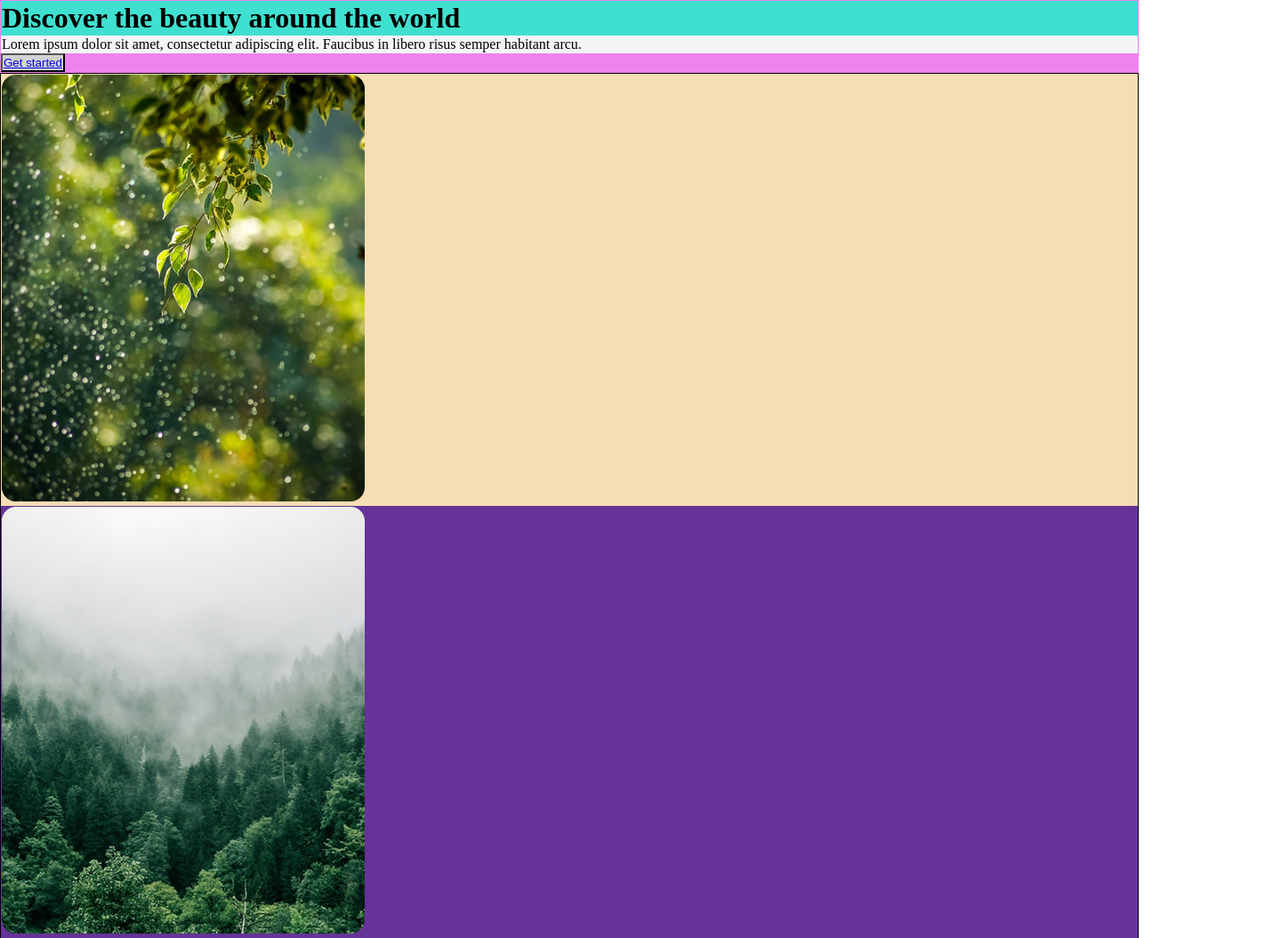
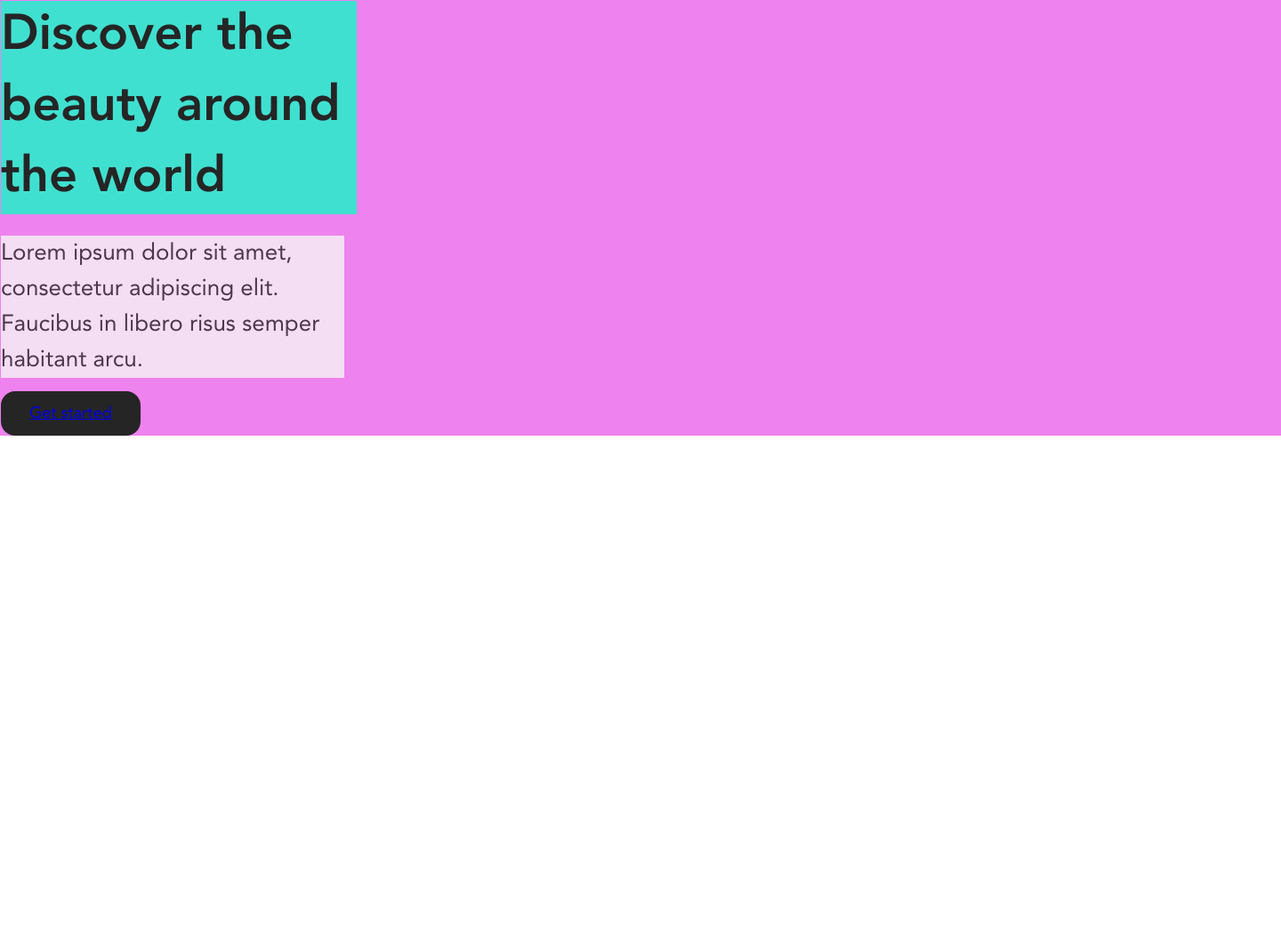
Before and after one commit to DarienEstebanVesgaCarvajal/landing-page-designs, a plain HTML site: page index.html in a window 1280 px wide. Shown: the top 1055 px of the page at 89% size, 1440 px wide, since content can reach past the window. After the commit the page ends 800 px from the top, so only its background shows below. Drawn offline with Linux system fonts and the light colour scheme.

Commit message:
feat: :lipstick: The text part of the header is completed
The text part of the header is finished.

```diff
--- a/css/style.css
+++ b/css/style.css
@@ -5,28 +5,61 @@
     box-sizing: border-box;
 }
 
+            /*** Body ***/
+
+body{
+    background: var(--color-1);
+}
+
             /*** Header ***/
 
 header{
     background: violet;
     padding: 1px;
+    width: 1440px;
+    height: 490px;
+    margin: 0 auto;
+    position: relative;
 }
 header h1{
     background: turquoise;
-    padding: 1px;
+    /* padding: 1px; */
+    font-family: "Avenir-Heavy";
+    font-size: 56px;
+    line-height: 80px;
+    color: var(--color-2);
+    width: 400px;
+    top: 320;
+    left: 0;
 }
 header p{
     background: whitesmoke;
-    padding: 1px;
+    /* padding: 1px; */
+    font-family: "Avenir-Roman";
+    font-size: 26px;
+    color: var(--color-2);
+    opacity: 80%;
+    margin-top: 24px;
+    line-height: 40px;
+    width: 386px;
 }
 header button{
-    background: lightgray;
-    padding: 1px;
+    background: var(--color-2);
+    /* padding: 1px; */
+    border: none;
+    font-family: "Avenir-Roman";
+    font-size: 18px;
+    border-radius: 16px;
+    width: 157px;
+    height: 50px;
+    margin-top: 24px;
+    position: absolute;
+    bottom: 0;
 }
 
             /*** Pictures ***/
 
-.up{
+/* .up{
     background: black;
     padding: 1px;
 }
@@ -54,4 +87,4 @@ header button{
 .down-right{
     background: yellow;
     padding: 1px;
-}
+} */
--- a/css/variables.css
+++ b/css/variables.css
@@ -1,6 +1,6 @@
 :root{
-    --color-1:#FFFFFF
-    --color-2:#252525
+    --color-1: #FFFFFF;
+    --color-2: #252525;
 }
 
 @font-face {
--- a/index.html
+++ b/index.html
@@ -29,7 +29,7 @@
 
             <!--- Pictures --->
 
-    <section class="up">
+    <!-- <section class="up">
         <div class="up-left">
             <img src="storage/img/up-left.png">
         </div>
@@ -47,6 +47,6 @@
         <div class="down-right">
             <img src="storage/img/down-rigth-(3).png">
         </div>
-    </section>
+    </section> -->
 </body>
 </html>
```
